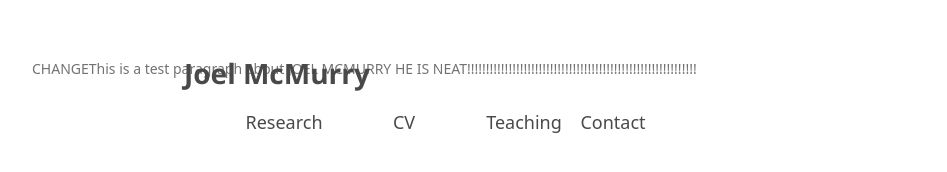
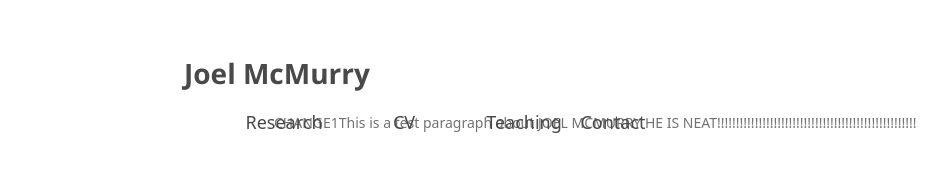
Before and after one commit to GregoryBL/joelmcmurry.github.io, a plain HTML site: page styletest.html in a window 1280 px wide. Shown: the whole page, without its empty margins (26-973 px from the left). Drawn offline with Linux system fonts and the light colour scheme; a web font is replaced by a local one.

Commit message:
add contents

```diff
--- a/stylesheets/newstyles.css
+++ b/stylesheets/newstyles.css
@@ -212,6 +212,7 @@ header ul a strong {
 
 section {
   width:500px;
+  float:right;
   padding-bottom:50px;
 }
 
@@ -232,6 +233,13 @@ footer {
   position:fixed;
   bottom:50px;
   -webkit-font-smoothing:subpixel-antialiased;
+}
+
+#contents {
+  min-height: 510px;
+  width: 680px;
+  margin: 0 auto;
+  padding: 54px 40px;
 }
 
 @media print, screen and (max-width: 960px) {
--- a/styletest.html
+++ b/styletest.html
@@ -35,8 +35,8 @@
       </header>
     </div>
 
-    <div id="section">
-        <p>CHANGEThis is a test paragraph about JOEL MCMURRY HE IS NEAT!!!!!!!!!!!!!!!!!!!!!!!!!!!!!!!!!!!!!!!!!!!!!!!!!!!!!!!!!!!!!</p>
+    <div id="contents">
+        <p>CHANGE1This is a test paragraph about JOEL MCMURRY HE IS NEAT!!!!!!!!!!!!!!!!!!!!!!!!!!!!!!!!!!!!!!!!!!!!!!!!!!!!!</p>
     </div>
   </body>
 </html>
```
